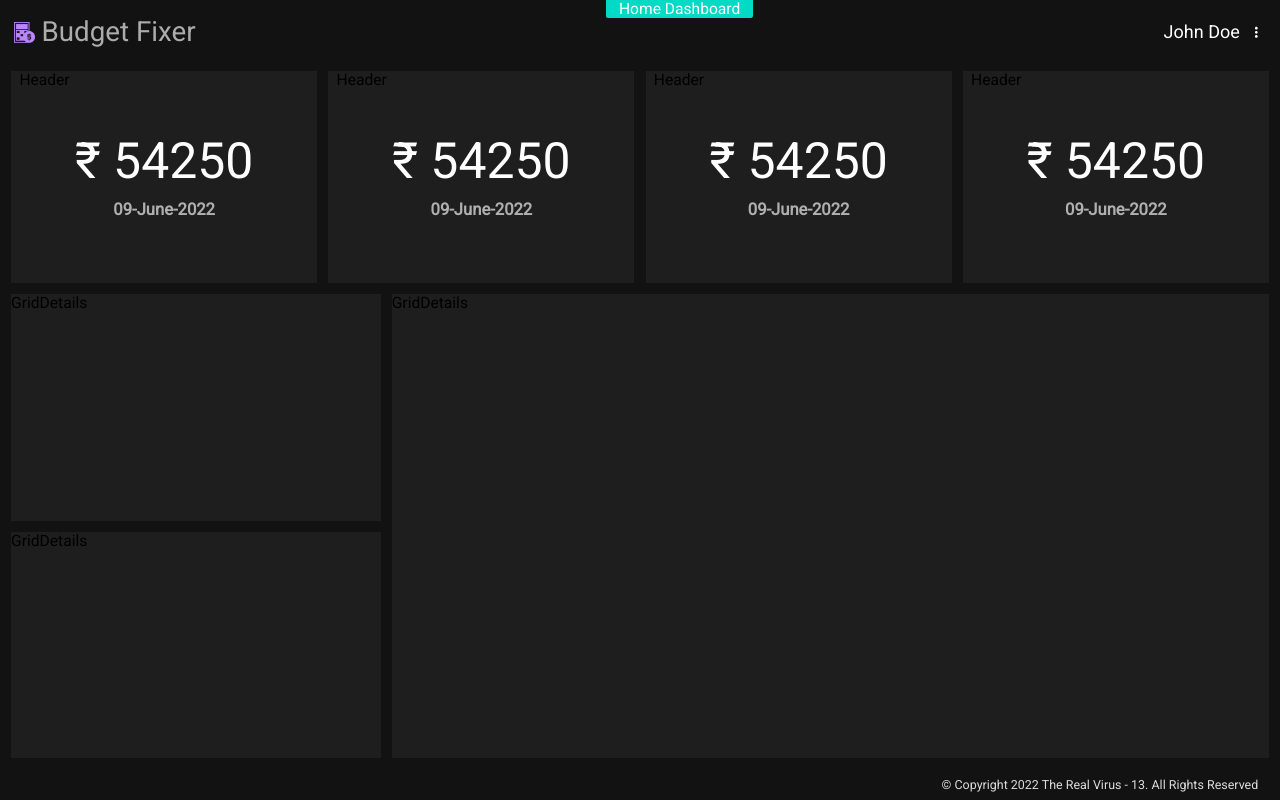
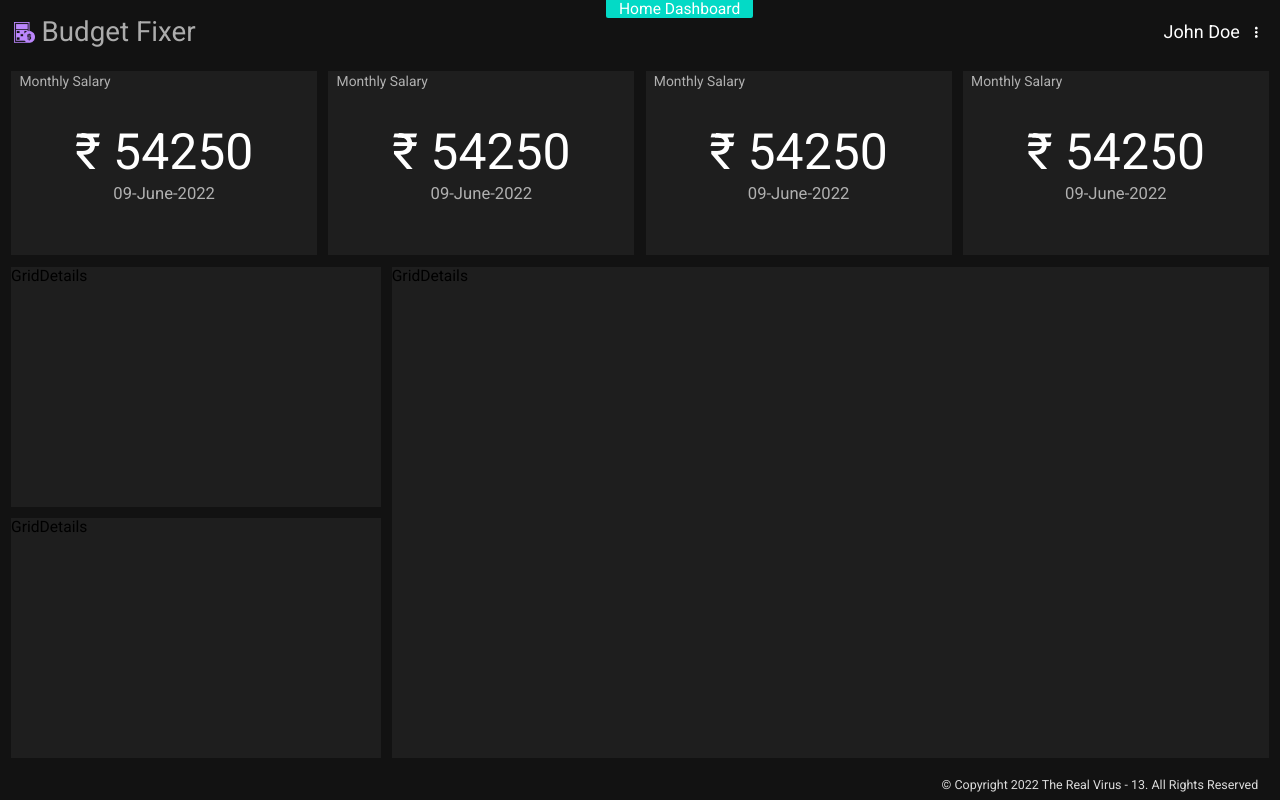
Before and after one commit to surya-trv-13/BudgetFixer, a React (Create React App) app in the folder client/: page / in a window 1280 px wide. Built offline with nearby package versions, Linux system fonts and the light colour scheme.

Commit message:
client | Date change and UI changes

```diff
--- a/client/src/components/HomeComponent/SummaryDetails.jsx
+++ b/client/src/components/HomeComponent/SummaryDetails.jsx
@@ -13,6 +13,9 @@ const styles = (theme) => ({
 		height: "10%",
 		paddingLeft: theme.typography.pxToRem(12),
 	},
+	headerText: {
+		color: "#FFFFFFA6",
+	},
 	bodyBox: {
 		height: "50%",
 		display: "flex",
@@ -20,7 +23,7 @@ const styles = (theme) => ({
 		alignItems: "flex-end",
 	},
 	bodyData: {
-		color: "#FFFFFF",
+		color: theme.palette.common.white,
 		fontSize: theme.typography.pxToRem(72),
 		fontWeight: "100",
 	},
@@ -33,7 +36,7 @@ const styles = (theme) => ({
 	subtitleData: {
 		color: "#FFFFFFA6",
 		fontSize: theme.typography.pxToRem(24),
-		fontWeight: "900",
+		fontWeight: "lighter",
 	},
 });
 
@@ -43,9 +46,13 @@ const propTypes = {
 
 const SummaryDetails = ({ classes }) => (
 	<Box className={classes.root}>
-		<Box className={classes.header}>Header</Box>
+		<Box className={classes.header}>
+			<Typography className={classes.headerText}>Monthly Salary</Typography>
+		</Box>
 		<Box className={classes.bodyBox}>
-			<Typography className={classes.bodyData}>&#8377; 54250</Typography>
+			<Typography variant="h1" className={classes.bodyData}>
+				&#8377; 54250
+			</Typography>
 		</Box>
 		<Box className={classes.subtitleBox}>
 			<Typography className={classes.subtitleData}>09-June-2022</Typography>
--- a/client/src/components/utility/FlexGrid.jsx
+++ b/client/src/components/utility/FlexGrid.jsx
@@ -66,10 +66,11 @@ function renderElement(data, getComponent, classes, spacing, outerMargin) {
 				margin: getRootMargin(data.root, outerMargin, spacing),
 			}}
 		>
-			{data.content.map((cardData) =>
+			{data.content.map((cardData, index) =>
 				!cardData.content ? (
 					<div
 						className={classes.rowInColumn}
+						key={`${index.toString().concat(cardData.height) + Math.random()}`}
 						style={{
 							boxSizing: "border-box",
 							height: cardData.height,
--- a/client/src/components/utility/RowFlex.jsx
+++ b/client/src/components/utility/RowFlex.jsx
@@ -15,7 +15,7 @@ const styles = () => ({
 
 const propTypes = {
 	classes: PropTypes.object,
-	rootClass: PropTypes.object,
+	rootClass: PropTypes.string,
 	children: PropTypes.node.isRequired,
 };
 
--- a/client/src/layout-config/homeComponentLayoutConfig.json
+++ b/client/src/layout-config/homeComponentLayoutConfig.json
@@ -14,7 +14,7 @@
 					"content": [
 						{
 							"width": "100%",
-							"height": "32%",
+							"height": "28%",
 							"alignment": "horizontal",
 							"content": [
 								{
@@ -41,7 +41,7 @@
 						},
 						{
 							"width": "100%",
-							"height": "68%",
+							"height": "72%",
 							"alignment": "horizontal",
 							"content": [
 								{
@@ -86,7 +86,7 @@
 					"content": [
 						{
 							"width": "100%",
-							"height": "32%",
+							"height": "28%",
 							"alignment": "horizontal",
 							"content": [
 								{
@@ -113,7 +113,7 @@
 						},
 						{
 							"width": "100%",
-							"height": "68%",
+							"height": "72%",
 							"alignment": "horizontal",
 							"content": [
 								{
@@ -158,7 +158,7 @@
 					"content": [
 						{
 							"width": "100%",
-							"height": "32%",
+							"height": "28%",
 							"alignment": "horizontal",
 							"content": [
 								{
@@ -185,7 +185,7 @@
 						},
 						{
 							"width": "100%",
-							"height": "68%",
+							"height": "72%",
 							"alignment": "horizontal",
 							"content": [
 								{
@@ -230,7 +230,7 @@
 					"content": [
 						{
 							"width": "100%",
-							"height": "32%",
+							"height": "28%",
 							"alignment": "horizontal",
 							"content": [
 								{
@@ -257,7 +257,7 @@
 						},
 						{
 							"width": "100%",
-							"height": "68%",
+							"height": "72%",
 							"alignment": "horizontal",
 							"content": [
 								{
@@ -302,7 +302,7 @@
 					"content": [
 						{
 							"width": "100%",
-							"height": "32%",
+							"height": "28%",
 							"alignment": "horizontal",
 							"content": [
 								{
@@ -329,7 +329,7 @@
 						},
 						{
 							"width": "100%",
-							"height": "68%",
+							"height": "72%",
 							"alignment": "horizontal",
 							"content": [
 								{
```
